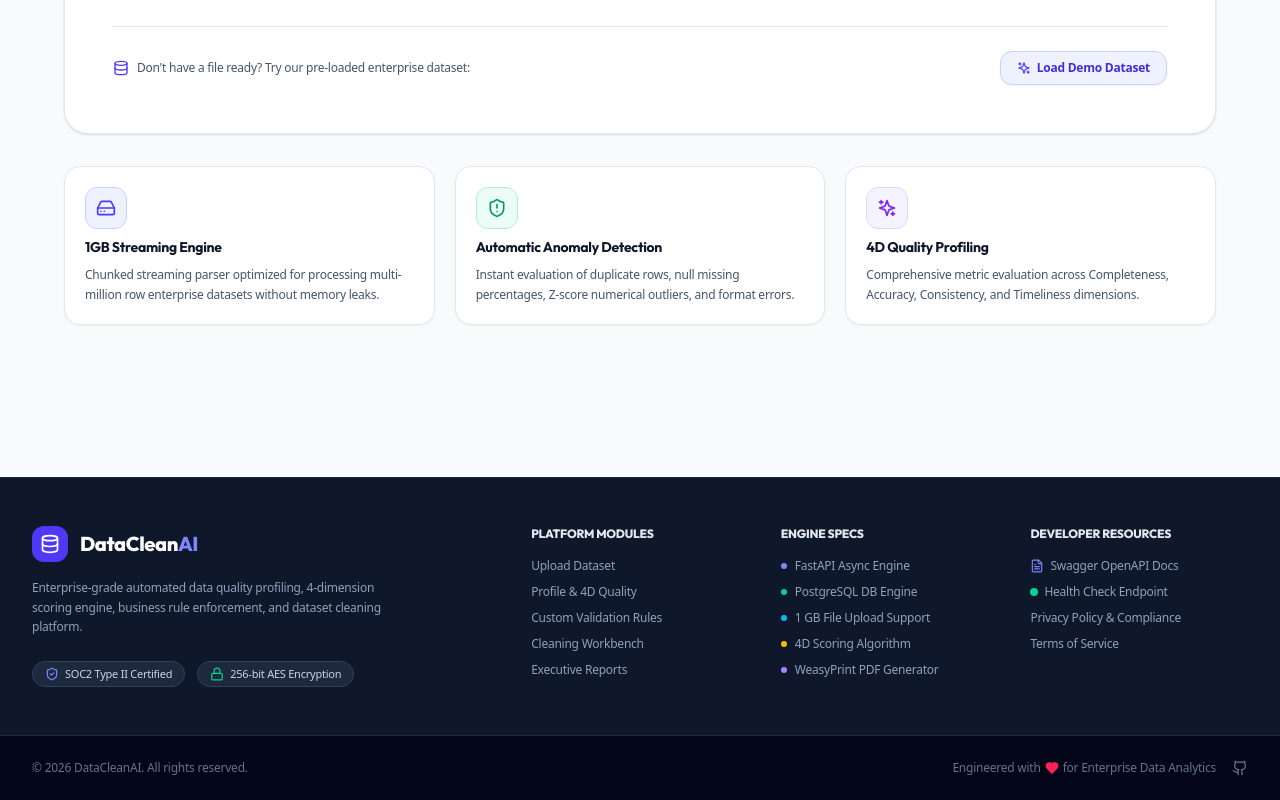
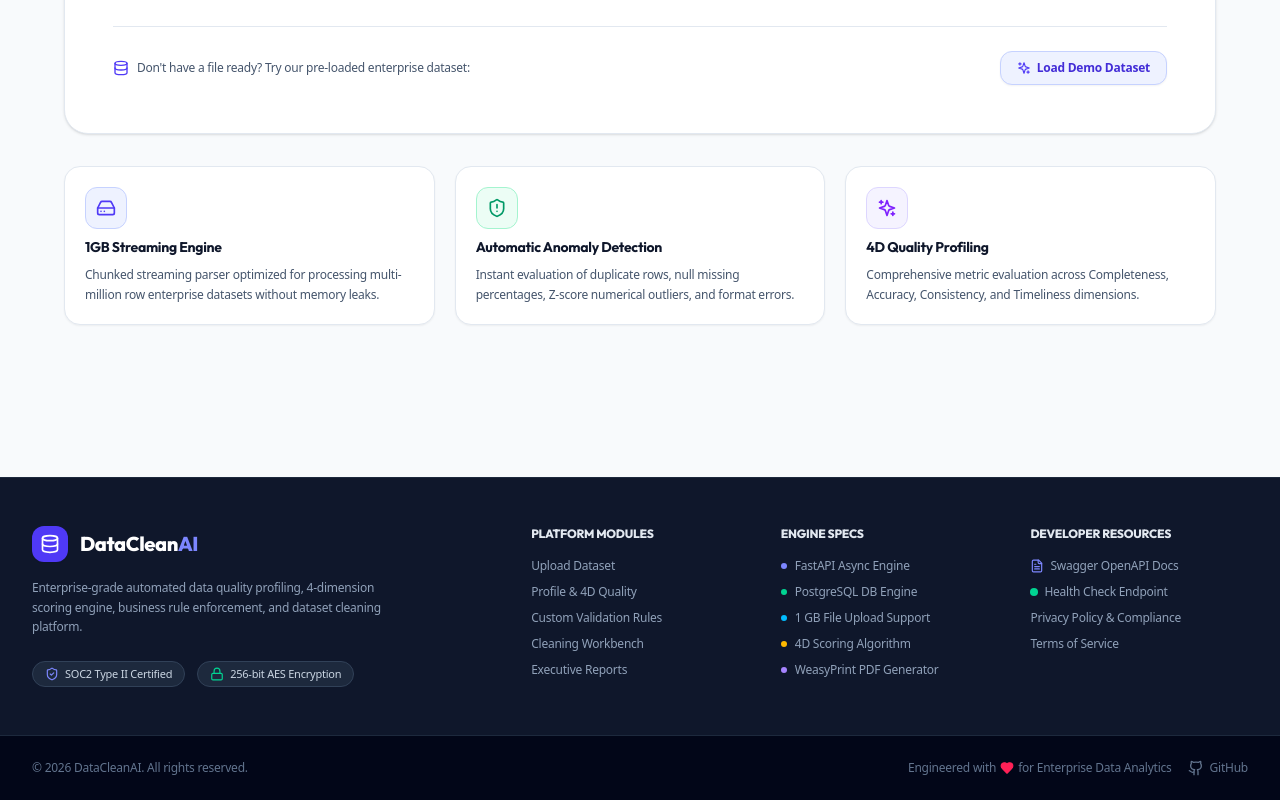
Before and after one commit to Daksh3468/DataCleanAI, a React (Vite) app in the folder frontend/: page /upload in a window 1280 px wide. Shown: the part 678-1478 px from the top of the page. Built offline with nearby package versions, Linux system fonts and the light colour scheme.

Commit message:
feat: add GitHub repo link with icon and label to footer

```diff
--- a/frontend/src/components/Footer.tsx
+++ b/frontend/src/components/Footer.tsx
@@ -162,12 +162,13 @@ export const Footer: React.FC = () => {
               <span>for Enterprise Data Analytics</span>
             </span>
             <a
-              href="https://github.com"
+              href="https://github.com/Daksh3468/DataCleanAI"
               target="_blank"
               rel="noreferrer"
-              className="hover:text-slate-300 transition-colors"
+              className="flex items-center space-x-1.5 hover:text-slate-300 transition-colors"
             >
               <Github className="w-4 h-4" />
+              <span>GitHub</span>
             </a>
           </div>
         </div>
```
